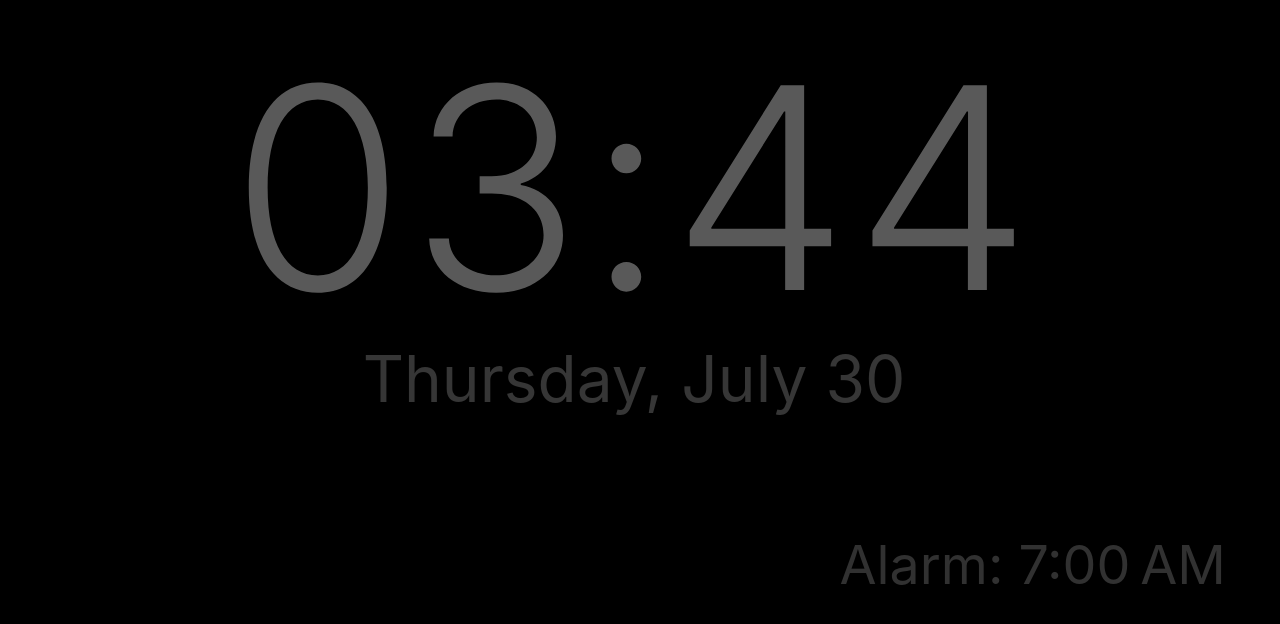
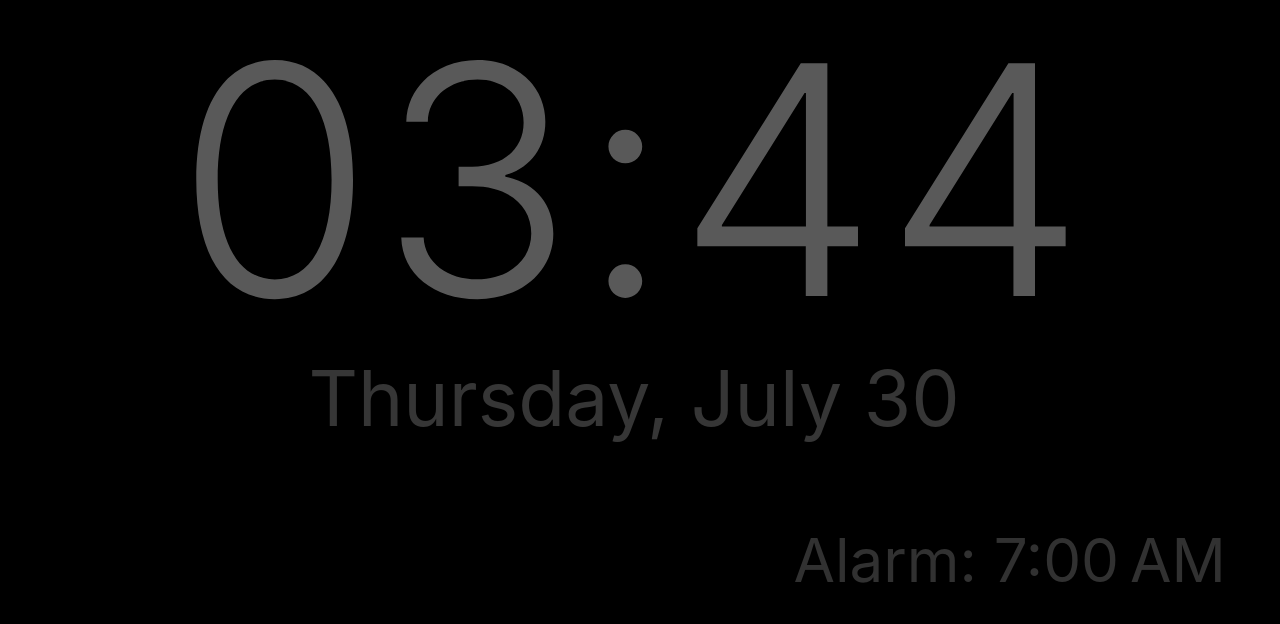
Before and after one commit to AllieHall/standbyClock, a plain HTML site: page index.html in a window 1280 px wide. Shown: the part 174-798 px from the top of the page. Drawn offline with Linux system fonts and the light colour scheme.

Commit message:
Increased font sizes of alarm, date, and time

```diff
--- a/index.html
+++ b/index.html
@@ -32,7 +32,7 @@
     color: #fff;
     font-family: -apple-system, "SF Pro Display", Helvetica, Arial, sans-serif;
     font-weight: 300;
-    font-size: 22vw;
+    font-size: 25vw;
     letter-spacing: 0.02em;
     line-height: 1;
   }
@@ -40,7 +40,7 @@
     color: #fff;
     font-family: -apple-system, "SF Pro Display", Helvetica, Arial, sans-serif;
     font-weight: 400;
-    font-size: 5vw;
+    font-size: 6vw;
     margin-top: 1.5vh;
     opacity: 0.6;
   }
@@ -51,7 +51,7 @@
     color: #fff;
     font-family: -apple-system, "SF Pro Display", Helvetica, Arial, sans-serif;
     font-weight: 400;
-    font-size: 4.2vw;
+    font-size: 4.7vw;
     opacity: 0.55;
     text-align: right;
     transition: transform 1s linear;
```
